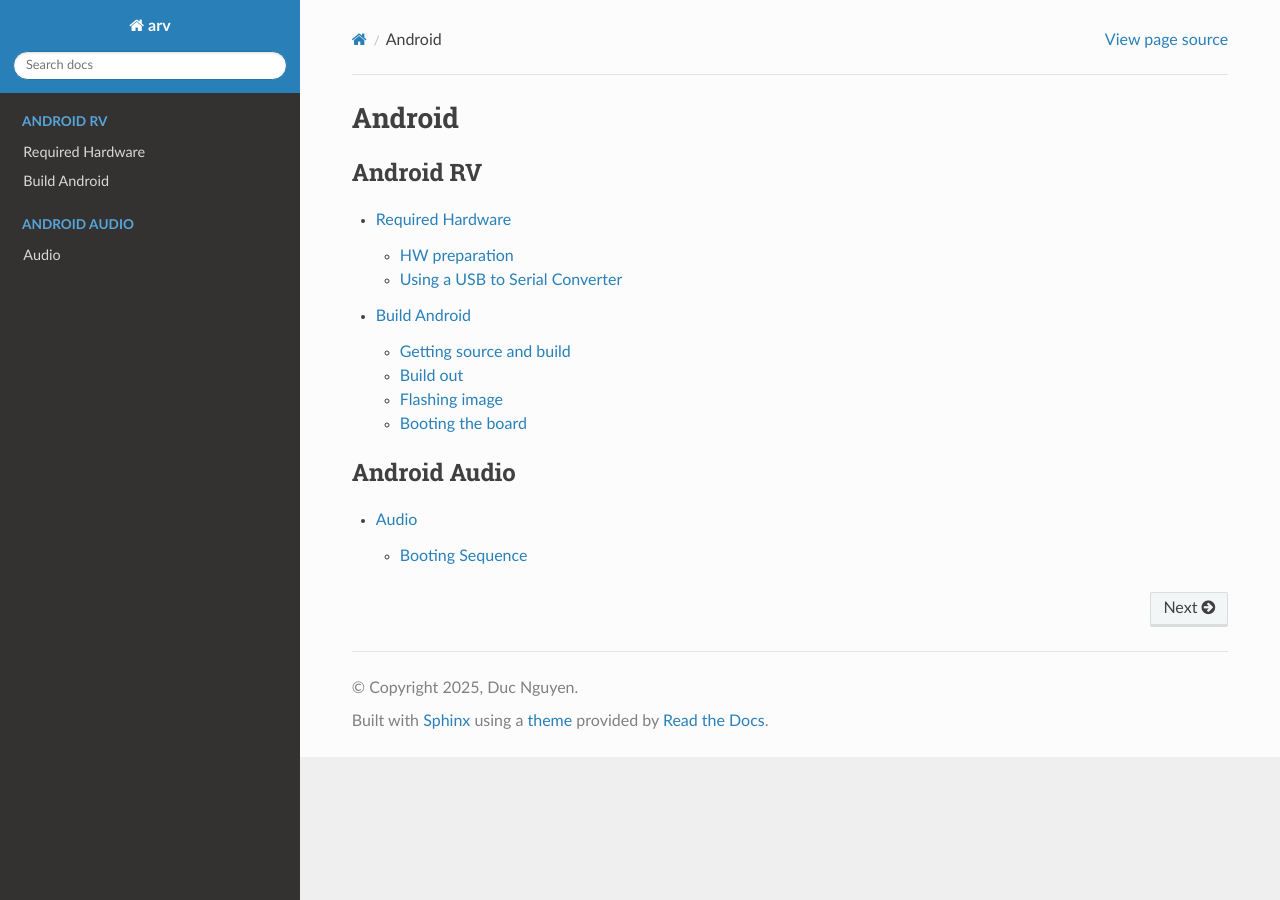
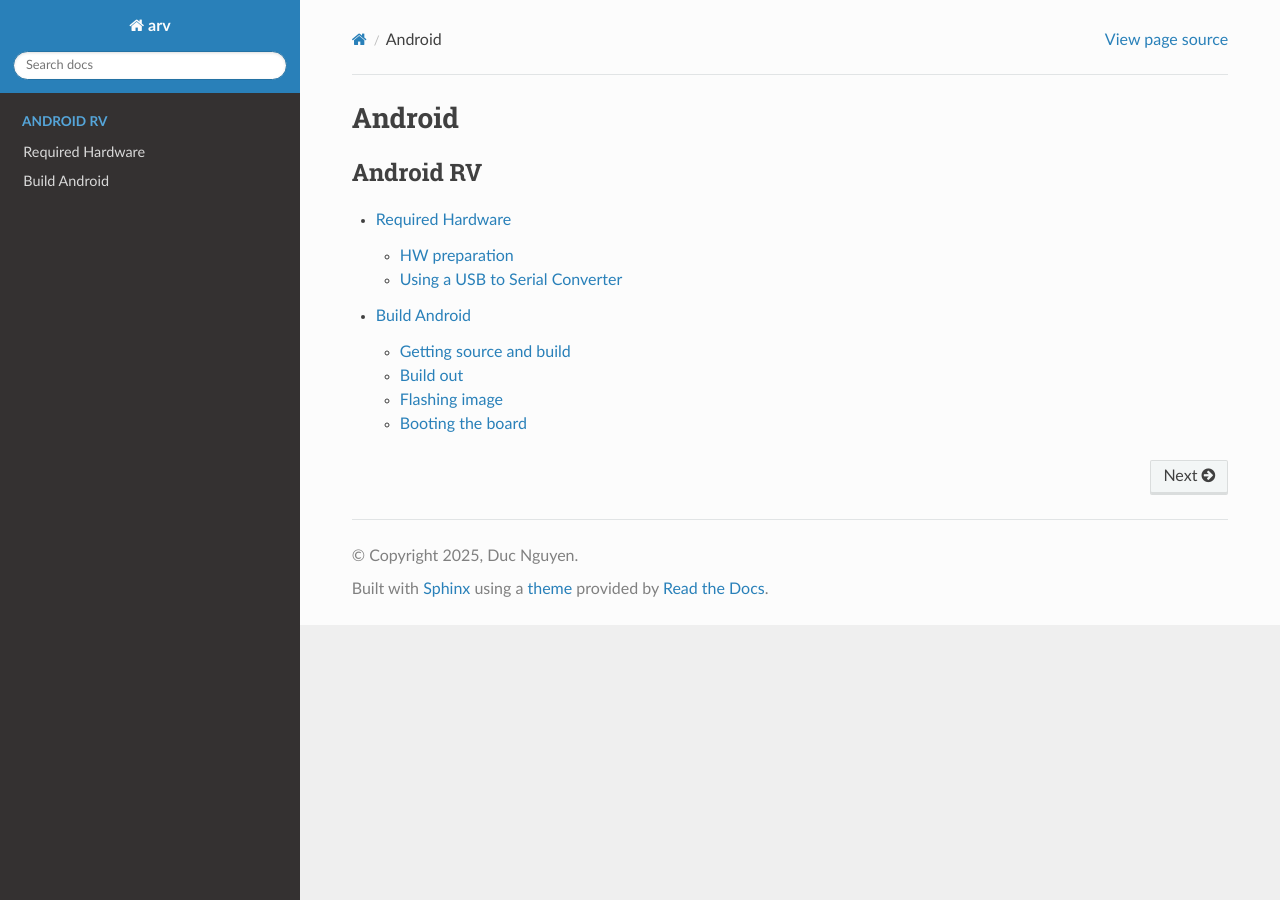
Before and after one commit to duc-nguyenhoang/readthedocs-home, a Sphinx documentation site: the page built from source/index.rst, in a window 1280 px wide. Built offline with Sphinx 7.4.7 and the Read the Docs theme 3.1.0, drawn with Linux system fonts in a browser that asks for light colours; pages that are not in the unit, such as notebooks, are missing from menus.

Commit message:
rm audio

```diff
--- a/source/index.rst
+++ b/source/index.rst
@@ -7,16 +7,16 @@ Android
    android/hardware
    android/build
    android/flash
-
-.. toctree::
+..
+   .. toctree::
    :caption: Android Audio
    :maxdepth: 2
 
    audio/doc
 
-.. toctree::
-..   :caption: Reverse Engineering
-..   :maxdepth: 2
+   .. toctree::
+   :caption: Reverse Engineering
+   :maxdepth: 2
 
-..   reverse/android
-..   reverse/binary
+   reverse/android
+   reverse/binary
```
